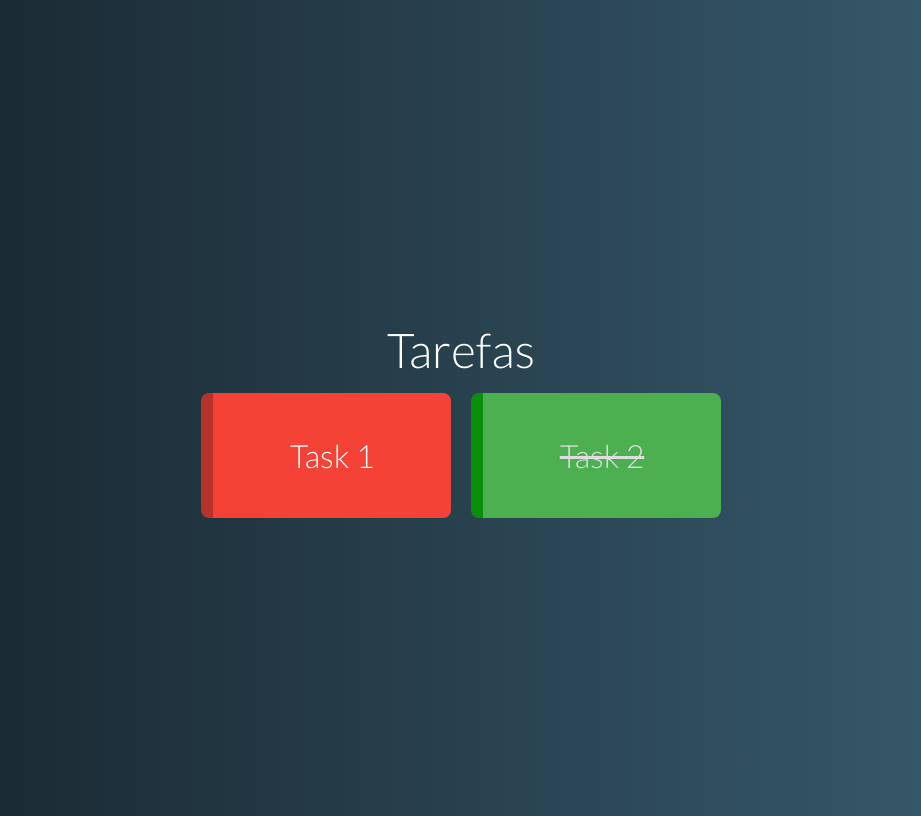
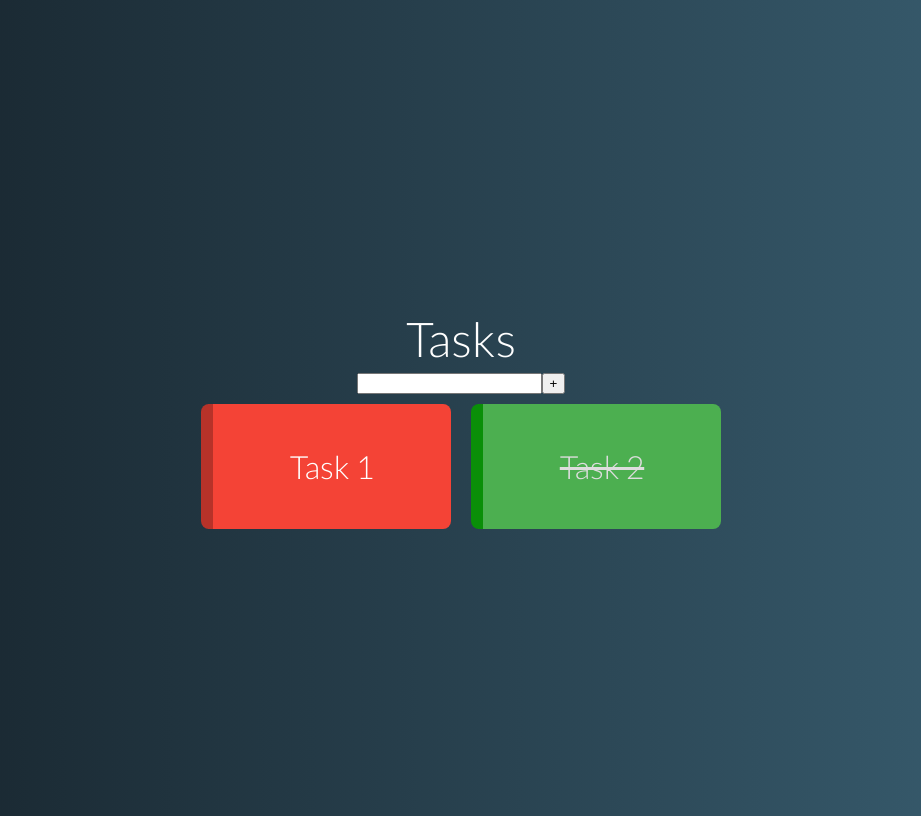
Before and after one commit to pierry01/vue-tasks-again, a Vue app: page / in a window 1280 px wide. Shown: the whole page, without its empty margins (179-1100 px from the left). Built offline with nearby package versions, Linux system fonts and the light colour scheme.

Commit message:
new_task component

```diff
--- a/src/App.vue
+++ b/src/App.vue
@@ -1,15 +1,17 @@
 <template>
   <div id="app">
-    <h1>Tarefas</h1>
+    <h1>Tasks</h1>
+    <NewTask @taskAdded="addTask" />
     <Tasks :tasks="tasks" />
   </div>
 </template>
 
 <script>
 import Tasks from "./components/Tasks.vue";
+import NewTask from "./components/NewTask.vue";
 
 export default {
-  components: { Tasks },
+  components: { Tasks, NewTask },
   data() {
     return {
       tasks: [
@@ -17,6 +19,19 @@ export default {
         { title: "Task 2", pending: false },
       ],
     };
+  },
+  methods: {
+    addTask(task) {
+      const sameTitle = (t) => t.title == task.title;
+      const reallyNew = this.tasks.filter(sameTitle).length == 0;
+
+      if (reallyNew) {
+        this.tasks.push({
+          title: task.title,
+          pending: task.pending || true,
+        });
+      }
+    },
   },
 };
 </script>
--- /dev/null
+++ b/src/components/NewTask.vue
@@ -0,0 +1,25 @@
+<template>
+  <div class="new-task">
+    <input v-model="title" @keydown.enter="addTask" type="text" />
+    <button @click="addTask">+</button>
+  </div>
+</template>
+
+<script>
+export default {
+  data() {
+    return {
+      title: "",
+    };
+  },
+  methods: {
+    addTask() {
+      this.$emit("taskAdded", { title: this.title });
+      this.title = "";
+    },
+  },
+};
+</script>
+
+<style>
+</style>
--- a/src/components/Task.vue
+++ b/src/components/Task.vue
@@ -17,9 +17,9 @@ export default {
       return {
         pending: this.task.pending,
         done: !this.task.pending,
-      }
-    }
-  }
+      };
+    },
+  },
 };
 </script>
 
@@ -40,14 +40,14 @@ export default {
 }
 
 .pending {
-  border-left: 12px solid #B73229;
-  background-color: #F44336;
+  border-left: 12px solid #b73229;
+  background-color: #f44336;
 }
 
 .done {
-  color: #DDD;
-  border-left: 12px solid #0A8F08;
-  background-color: #4CAF50;
+  color: #ddd;
+  border-left: 12px solid #0a8f08;
+  background-color: #4caf50;
   text-decoration: line-through;
 }
 </style>
--- a/src/components/Tasks.vue
+++ b/src/components/Tasks.vue
@@ -35,7 +35,7 @@ export default {
 }
 
 .no-task {
-  color: #AAA;
+  color: #aaa;
   font-size: 1.7rem;
 }
 </style>
```
